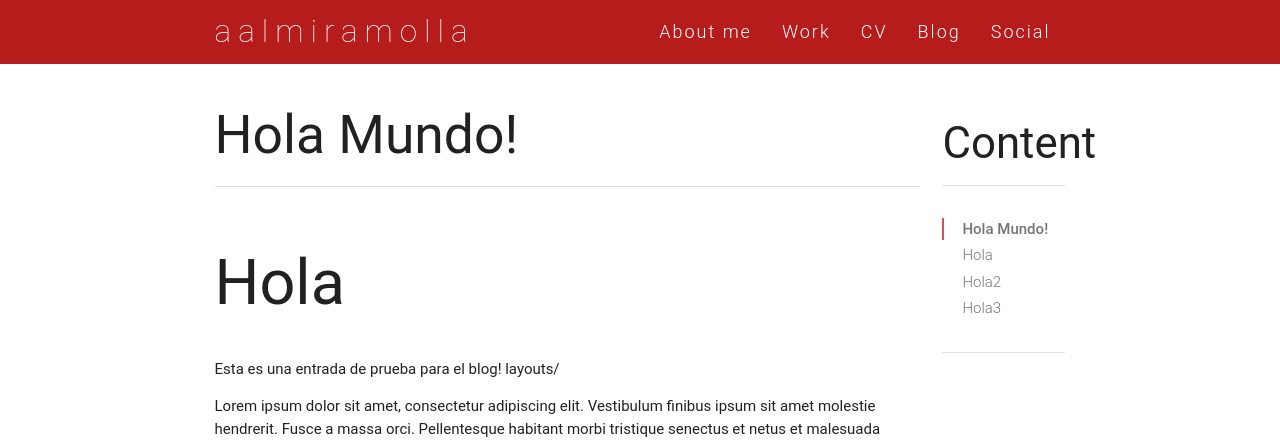
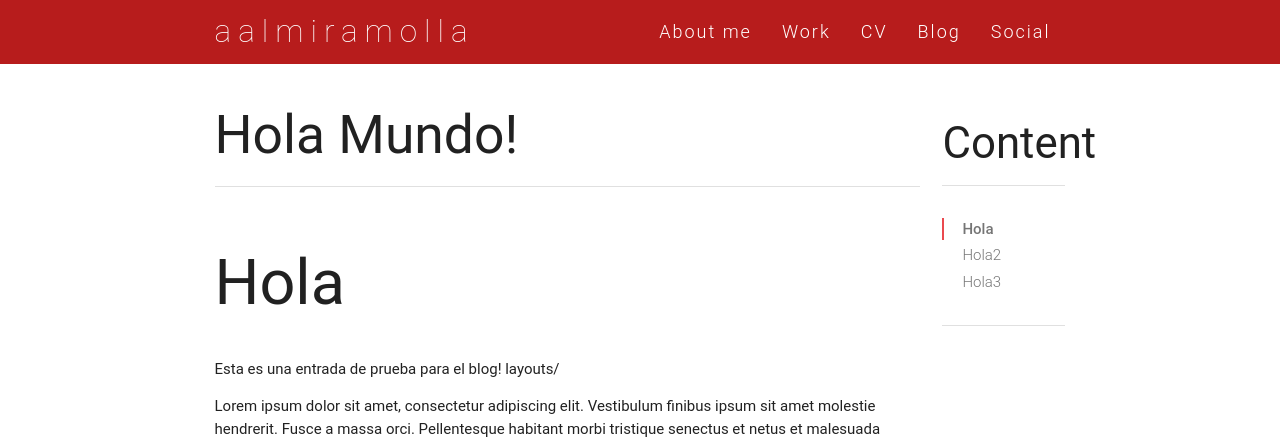
Before and after one commit to aalmiramolla/aalmiramolla.github.io, a Jekyll site: the page built from _posts/2015-07-29-hola-mundo.markdown, in a window 1280 px wide and 900 px high. Shown: the top 442 px of the window. Built offline with Jekyll 4.4.1, drawn with Linux system fonts in a browser that asks for light colours; nearby versions of some CDN libraries; some web fonts are replaced; comment, search, counter and statistics services are not loaded.

Commit message:
No include post title in contents

```diff
--- a/_layouts/post.html
+++ b/_layouts/post.html
@@ -7,10 +7,10 @@ layout: default
 <div class="section" id="post">
   <div class="container">
 	<div class="row">
-	  <div id="contents" class="col s12 l10">
+	  <div class="col s12 l10">
 		<h2 id="titulo">{{ page.title }}</h2>
 		<div class="divider"></div>
-		<div class="section">
+		<div id="contents" class="section">
 		  {{ content }}
 		</div>
 		<div class="divider"></div>
```
